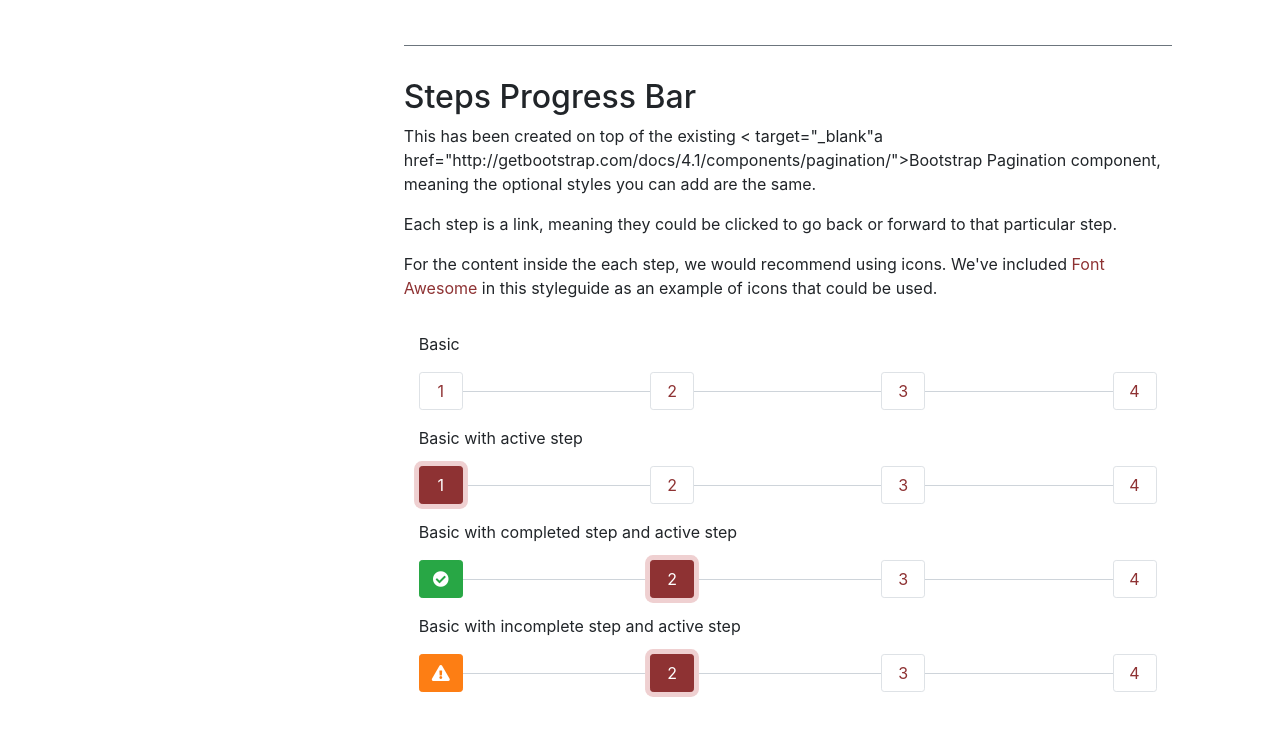
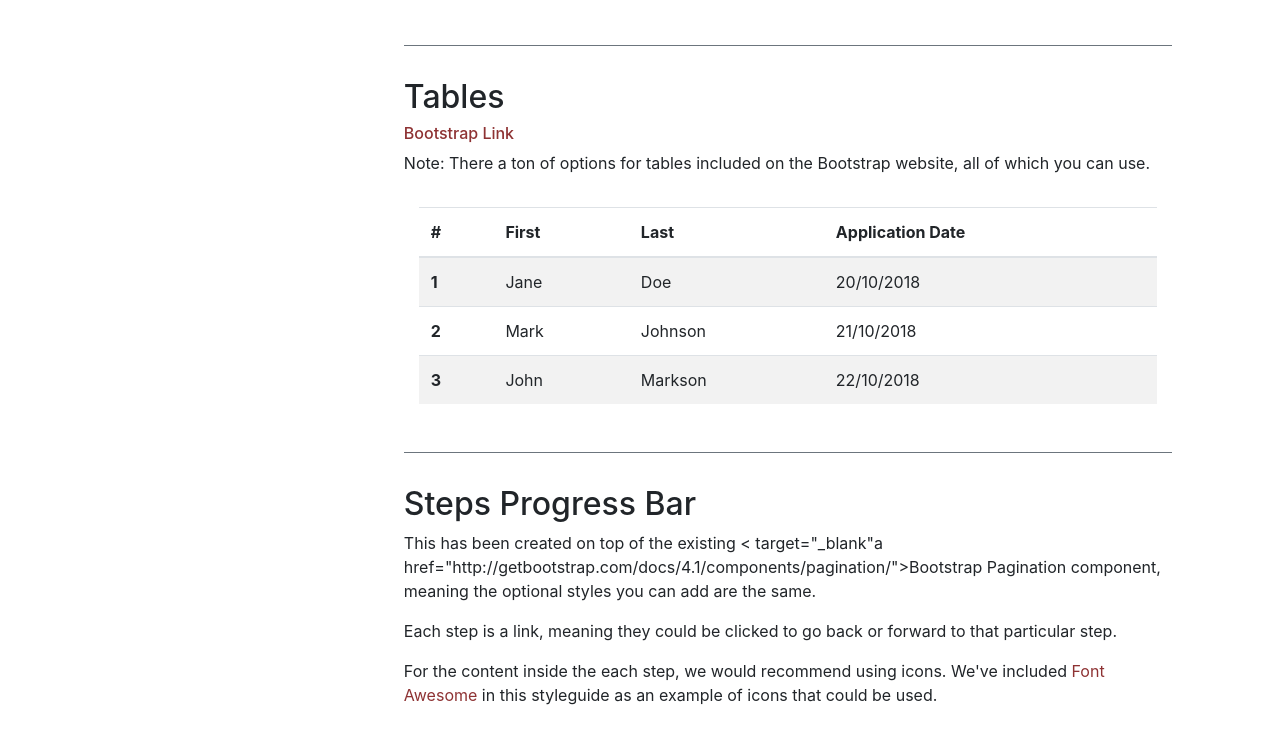
Before and after one commit to josephshambrook/RMS-forms, a website: page index.html in a window 1280 px wide. Shown: the part 4391-5127 px from the top of the page. Drawn offline with Linux system fonts and the light colour scheme.

Commit message:
Add tables example

```diff
--- a/index.html
+++ b/index.html
@@ -380,6 +380,52 @@
         </div>
       </div>
 
+      <div id="section-table">
+        <h2>Tables</h2>
+        <h6><a target="_blank" href="https://getbootstrap.com/docs/4.1/content/tables/">Bootstrap Link</a></h6>
+
+        <p>Note: There a ton of options for tables included on the Bootstrap website, all of which you can use.</p>
+
+        <div class="section-example">
+          <div class="container">
+            <div class="row">
+              <div class="col-12">
+                <table class="table table-striped">
+                  <thead>
+                    <tr>
+                      <th scope="col">#</th>
+                      <th scope="col">First</th>
+                      <th scope="col">Last</th>
+                      <th scope="col">Application Date</th>
+                    </tr>
+                  </thead>
+                  <tbody>
+                    <tr>
+                      <th scope="row">1</th>
+                      <td>Jane</td>
+                      <td>Doe</td>
+                      <td>20/10/2018</td>
+                    </tr>
+                    <tr>
+                      <th scope="row">2</th>
+                      <td>Mark</td>
+                      <td>Johnson</td>
+                      <td>21/10/2018</td>
+                    </tr>
+                    <tr>
+                      <th scope="row">3</th>
+                      <td>John</td>
+                      <td>Markson</td>
+                      <td>22/10/2018</td>
+                    </tr>
+                  </tbody>
+                </table>
+              </div>
+            </div>
+          </div>
+        </div>
+      </div>
+
 
       <div id="section-steps">
         <h2>Steps Progress Bar</h2>
```
